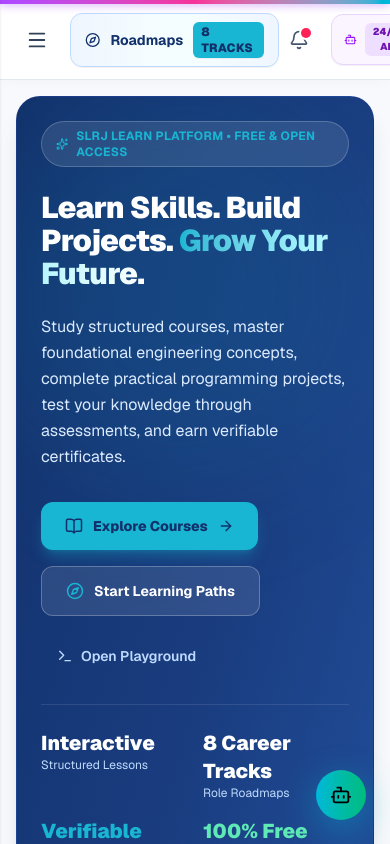
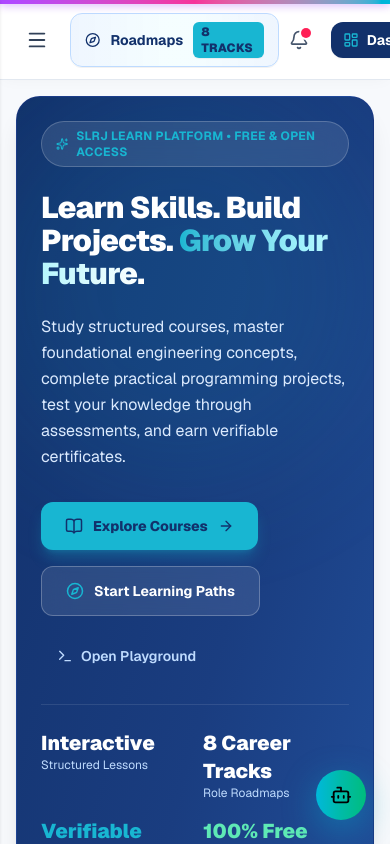
Before and after one commit to slrjdigital-ai/SLRJ-LEARN, a Next.js app: page / in a window 390 px wide. Shown: the top 844 px of the page. Built offline with nearby package versions, Linux system fonts and the light colour scheme.

Commit message:
feat: remove Samy AI from top-right header and profile dropdown

```diff
--- a/components/layout/AppTopBar.tsx
+++ b/components/layout/AppTopBar.tsx
@@ -18,7 +18,6 @@ import {
   Trophy,
   Menu,
   LayoutDashboard,
-  Bot,
   User,
   LogOut,
 } from "lucide-react";
@@ -205,23 +204,6 @@ export default function AppTopBar({ onMobileMenuToggle }: AppTopBarProps) {
           )}
         </div>
 
-        {/* Samy AI Assistant Button */}
-        <button
-          onClick={() => {
-            if (typeof window !== "undefined") {
-              window.dispatchEvent(new CustomEvent("open-lumio"));
-            }
-          }}
-          className="flex items-center gap-2 px-3 sm:px-3.5 py-2 rounded-xl bg-purple-50 hover:bg-purple-100 text-purple-700 border border-purple-200 text-sm font-bold transition-all shadow-2xs hover:shadow-xs cursor-pointer group"
-          title="Open Samy AI Assistant"
-        >
-          <Bot size={17} className="text-purple-600 group-hover:rotate-12 transition-transform" />
-          <span className="hidden md:inline">Samy AI</span>
-          <span className="text-[10px] font-black px-1.5 py-0.5 rounded-md bg-purple-200/70 text-purple-800 uppercase tracking-wide">
-            24/7 AI
-          </span>
-        </button>
-
         {/* Student Dashboard Button on Right Side Top Corner */}
         <Link
           href="/dashboard"
@@ -284,24 +266,6 @@ export default function AppTopBar({ onMobileMenuToggle }: AppTopBarProps) {
                   <User size={16} className="text-[#12316B]" />
                   <span>Student Profile</span>
                 </Link>
-
-                <button
-                  onClick={() => {
-                    setProfileMenuOpen(false);
-                    if (typeof window !== "undefined") {
-                      window.dispatchEvent(new CustomEvent("open-lumio"));
-                    }
-                  }}
-                  className="w-full flex items-center justify-between px-3 py-2 rounded-xl text-slate-700 hover:text-slate-950 hover:bg-slate-100 font-medium transition-colors text-left cursor-pointer"
-                >
-                  <div className="flex items-center gap-2.5">
-                    <Bot size={16} className="text-purple-600" />
-                    <span>Samy AI Assistant</span>
-                  </div>
-                  <span className="text-[10px] font-bold px-1.5 py-0.5 rounded bg-purple-100 text-purple-700">
-                    24/7 AI
-                  </span>
-                </button>
               </div>
 
               {/* Divider & Sign Out */}
```
